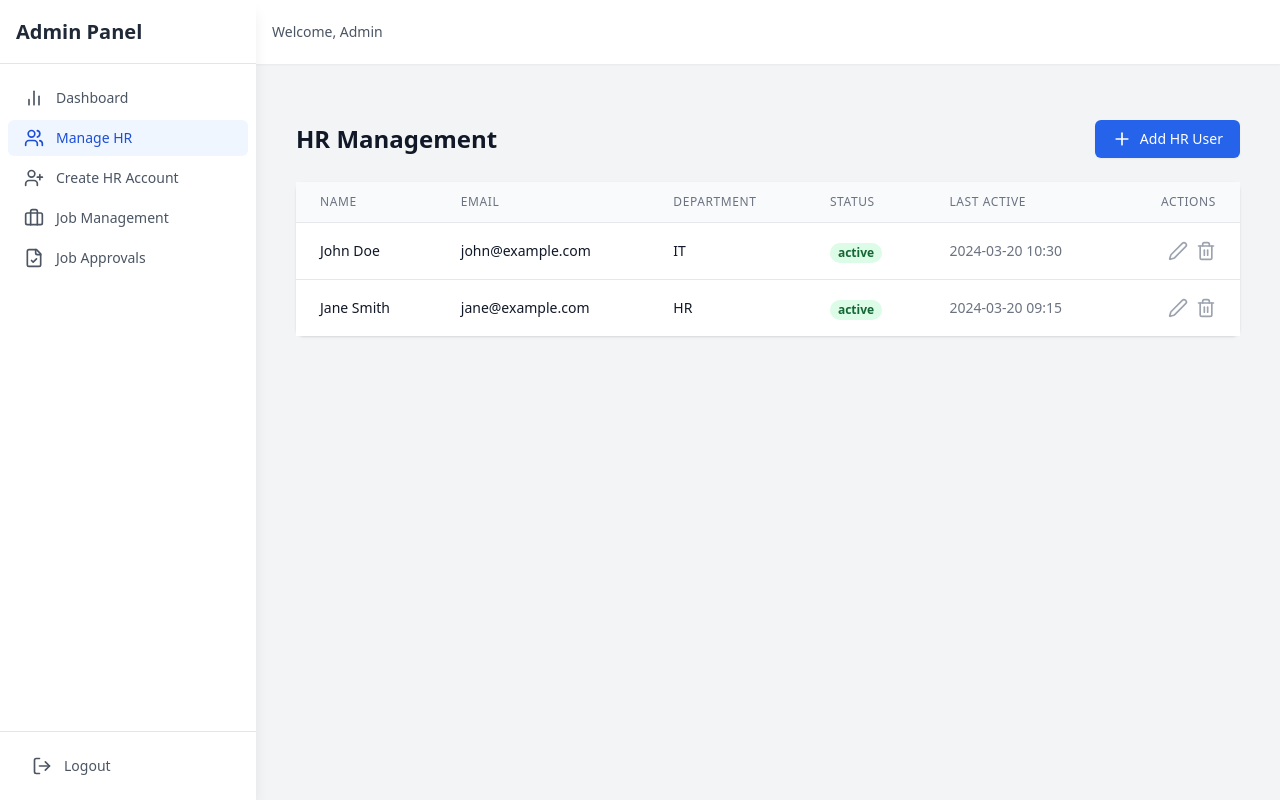
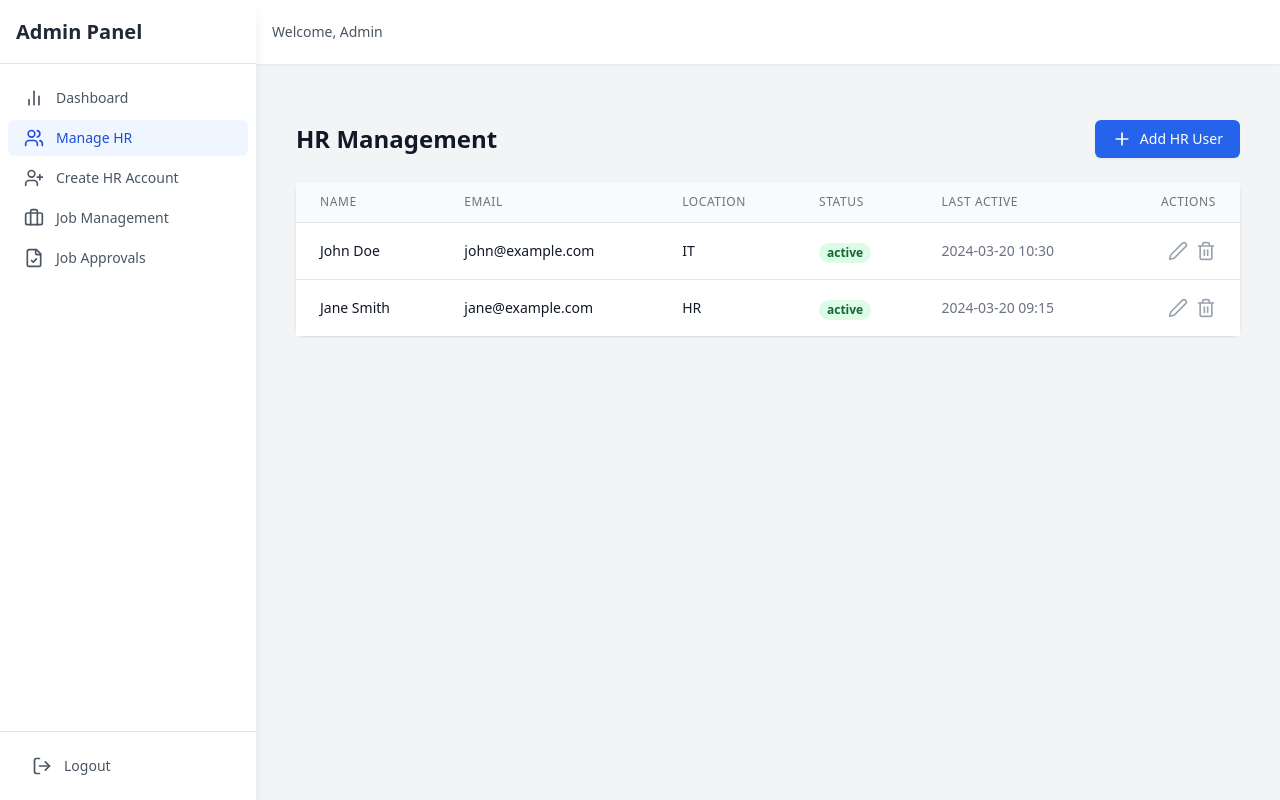
Before and after one commit to hongtham22/fast-hire-fe, a Next.js app: page /admin/hr-management in a window 1280 px wide. Built offline with nearby package versions, Linux system fonts and the light colour scheme; no server answers.

Commit message:
replace 'department' with 'location', update date formatting, and enhance job details display.

```diff
--- a/src/app/HR/job-postings/[id]/keywords/page.tsx
+++ b/src/app/HR/job-postings/[id]/keywords/page.tsx
@@ -107,12 +107,12 @@ export default function JobKeywordsPage() {
             <div className="mb-8 flex flex-wrap items-center text-sm text-gray-600 gap-8">
               <div className="mb-2">
                 <span className="font-semibold">Posted:</span>{" "}
-                {new Date(job?.createdAt || "").toLocaleDateString()}
+                {new Date(job?.createdAt || "").toLocaleString()}
               </div>
               {job?.expireDate && (
                 <div className="mb-2">
                   <span className="font-semibold">Closing Date:</span>{" "}
-                  {new Date(job.expireDate).toLocaleDateString()}
+                  {new Date(job.expireDate).toLocaleString()}
                 </div>
               )}
               {job?.experienceYear && (
--- a/src/app/HR/job-postings/page.tsx
+++ b/src/app/HR/job-postings/page.tsx
@@ -287,9 +287,10 @@ export default function JobPostingsPage() {
       )}
 
       <div className="rounded-xl border shadow-sm">
-        <div className="grid grid-cols-6 gap-4 border-b bg-gray-50 px-6 py-3 font-medium">
+        <div className="grid grid-cols-7 gap-4 border-b bg-gray-50 px-6 py-3 font-medium">
           <div className="col-span-2">Position</div>
-          <div>Department</div>
+          <div>Location</div>
+          <div>Created At</div>
           <div>Applications</div>
           <div>Status</div>
           <div>Actions</div>
@@ -306,9 +307,10 @@ export default function JobPostingsPage() {
         ) : (
           <div className="divide-y">
             {jobs.map((job) => (
-              <div key={job.id} className="grid grid-cols-6 gap-4 px-6 py-4">
+              <div key={job.id} className="grid grid-cols-7 gap-4 px-6 py-4">
                 <div className="col-span-2 font-medium">{job.jobTitle}</div>
-                <div className="text-gray-600">{job.department}</div>
+                <div className="text-gray-600">{job.location.name}</div>
+                <div className="text-gray-600"> {new Date(job.createdAt || "").toLocaleString()}</div>
                 <div className="text-gray-600">{job.applicationCount}</div>
                 <div>
                   <span className={`inline-flex rounded-full px-2 py-1 text-xs font-medium ${getStatusBadgeClass(job.status)}`}>
--- a/src/app/HR/settings/page.tsx
+++ b/src/app/HR/settings/page.tsx
@@ -40,12 +40,12 @@ export default function SettingsPage() {
             </div>
 
             <div>
-              <label htmlFor="department" className="mb-1 block text-sm font-medium">
-                Department
+              <label htmlFor="location" className="mb-1 block text-sm font-medium">
+                location
               </label>
               <input
                 type="text"
-                id="department"
+                id="location"
                 className="block w-full rounded-md border border-gray-300 px-3 py-2 text-sm"
                 defaultValue="Human Resources"
                 readOnly
--- a/src/app/admin/create-hr/page.tsx
+++ b/src/app/admin/create-hr/page.tsx
@@ -6,7 +6,7 @@ import { useRouter } from 'next/navigation';
 interface CreateHRFormData {
   name: string;
   email: string;
-  department: string;
+  location: string;
   password: string;
   confirmPassword: string;
 }
@@ -16,7 +16,7 @@ export default function CreateHR() {
   const [formData, setFormData] = useState<CreateHRFormData>({
     name: '',
     email: '',
-    department: '',
+    location: '',
     password: '',
     confirmPassword: ''
   });
--- a/src/app/admin/hr-management/page.tsx
+++ b/src/app/admin/hr-management/page.tsx
@@ -9,7 +9,7 @@ interface HRUser {
   id: string;
   name: string;
   email: string;
-  department: string;
+  location: string;
   status: 'active' | 'inactive';
   lastActive: string;
 }
@@ -30,7 +30,7 @@ export default function HRManagementPage() {
             id: '1',
             name: 'John Doe',
             email: 'john@example.com',
-            department: 'IT',
+            location: 'IT',
             status: 'active',
             lastActive: '2024-03-20 10:30',
           },
@@ -38,7 +38,7 @@ export default function HRManagementPage() {
             id: '2',
             name: 'Jane Smith',
             email: 'jane@example.com',
-            department: 'HR',
+            location: 'HR',
             status: 'active',
             lastActive: '2024-03-20 09:15',
           },
@@ -60,7 +60,7 @@ export default function HRManagementPage() {
       id: Date.now().toString(),
       name: data.name,
       email: data.email,
-      department: data.department,
+      location: data.location,
       status: 'active',
       lastActive: new Date().toLocaleString(),
     };
@@ -86,7 +86,7 @@ export default function HRManagementPage() {
                 ...user,
                 name: data.name,
                 email: data.email,
-                department: data.department,
+                location: data.location,
               }
             : user
         )
@@ -131,7 +131,7 @@ export default function HRManagementPage() {
           initialData={editingUser ? {
             name: editingUser.name,
             email: editingUser.email,
-            department: editingUser.department,
+            location: editingUser.location,
           } : undefined}
           onSubmit={editingUser ? handleUpdateUser : handleCreateUser}
           onCancel={() => {
--- a/src/app/admin/job-approvals/page.tsx
+++ b/src/app/admin/job-approvals/page.tsx
@@ -14,7 +14,7 @@ interface JobPosting extends JobListItem {
     id: string;
     name: string;
   };
-  experienceYear: number;
+  experienceYear?: number;
   creator?: {
     id: string;
     name: string;
@@ -51,7 +51,7 @@ export default function JobApprovals() {
       if (response.error) {
         setError(response.error);
       } else {
-        setJobs(response.data?.jobs as JobPosting[] || []);
+        setJobs(response.data?.jobs || []);
       }
     } catch (err) {
       setError('Failed to load job postings');
@@ -118,12 +118,10 @@ export default function JobApprovals() {
         const updatedJob: JobPosting = {
           ...job,
           ...response.data,
-          // Ensure required fields are present
-          location: typeof response.data.location === 'string'
-            ? { id: '', name: response.data.location }
-            : response.data.location || job.location,
-          experienceYear: job.experienceYear,
-          applicationCount: job.applicationCount,
+          // Ensure location is an object with id and name properties
+          location: response.data.location && typeof response.data.location === 'object'
+            ? response.data.location
+            : job.location,
           status: job.status // Keep the original status to maintain type safety
         };
         setSelectedJob(updatedJob);
@@ -223,10 +221,10 @@ export default function JobApprovals() {
                       <div className="text-sm font-medium text-gray-900">{job.jobTitle}</div>
                     </td>
                     <td className="px-6 py-4 whitespace-nowrap">
-                      <div className="text-sm text-gray-900">{job.department}</div>
+                      <div className="text-sm text-gray-900">{job.location.name}</div>
                     </td>
                     <td className="px-6 py-4 whitespace-nowrap">
-                      <div className="text-sm text-gray-900">{job.experienceYear || 2} years</div>
+                      <div className="text-sm text-gray-900">{job.experienceYear ? `${job.experienceYear} years` : 'Not specified'}</div>
                     </td>
                     <td className="px-6 py-4 whitespace-nowrap">
                       <div className="text-sm text-gray-900">{formatDate(job.createdAt)}</div>
@@ -300,7 +298,7 @@ export default function JobApprovals() {
               <div className="grid grid-cols-2 gap-4">
                 <div>
                   <p className="text-sm font-medium text-gray-500">Experience</p>
-                  <p className="text-sm text-gray-900">{selectedJob.experienceYear} years</p>
+                  <p className="text-sm text-gray-900">{selectedJob.experienceYear ? `${selectedJob.experienceYear} years` : 'Not specified'}</p>
                 </div>
                 <div>
                   <p className="text-sm font-medium text-gray-500">Created By</p>
--- a/src/components/admin/HRManagement/HRUserForm.tsx
+++ b/src/components/admin/HRManagement/HRUserForm.tsx
@@ -4,7 +4,7 @@ import { X } from 'lucide-react';
 interface HRUserFormData {
   name: string;
   email: string;
-  department: string;
+  location: string;
   password?: string;
 }
 
@@ -24,7 +24,7 @@ export default function HRUserForm({
   const [formData, setFormData] = useState<HRUserFormData>({
     name: '',
     email: '',
-    department: '',
+    location: '',
     password: '',
   });
 
@@ -94,18 +94,18 @@ export default function HRUserForm({
           </div>
 
           <div>
-            <label htmlFor="department" className="block text-sm font-medium text-gray-700">
-              Department
+            <label htmlFor="location" className="block text-sm font-medium text-gray-700">
+              location
             </label>
             <select
-              id="department"
-              name="department"
-              value={formData.department}
+              id="location"
+              name="location"
+              value={formData.location}
               onChange={handleChange}
               required
               className="mt-1 block w-full rounded-md border-gray-300 shadow-sm focus:border-blue-500 focus:ring-blue-500 sm:text-sm"
             >
-              <option value="">Select a department</option>
+              <option value="">Select a location</option>
               <option value="IT">IT</option>
               <option value="HR">HR</option>
               <option value="Finance">Finance</option>
--- a/src/components/admin/HRManagement/HRUserTable.tsx
+++ b/src/components/admin/HRManagement/HRUserTable.tsx
@@ -4,7 +4,7 @@ interface HRUser {
   id: string;
   name: string;
   email: string;
-  department: string;
+  location: string;
   status: 'active' | 'inactive';
   lastActive: string;
 }
@@ -30,7 +30,7 @@ export default function HRUserTable({ users, isLoading, onEdit, onDelete }: HRUs
                 Email
               </th>
               <th className="px-6 py-3 text-left text-xs font-medium text-gray-500 uppercase tracking-wider">
-                Department
+                location
               </th>
               <th className="px-6 py-3 text-left text-xs font-medium text-gray-500 uppercase tracking-wider">
                 Status
@@ -66,7 +66,7 @@ export default function HRUserTable({ users, isLoading, onEdit, onDelete }: HRUs
                     <div className="text-sm text-gray-900">{user.email}</div>
                   </td>
                   <td className="px-6 py-4 whitespace-nowrap">
-                    <div className="text-sm text-gray-900">{user.department}</div>
+                    <div className="text-sm text-gray-900">{user.location}</div>
                   </td>
                   <td className="px-6 py-4 whitespace-nowrap">
                     <span className={`inline-flex px-2 text-xs font-semibold leading-5 rounded-full ${
```
Also changed, not shown: src/lib/api.ts (+9 -3 lines).
